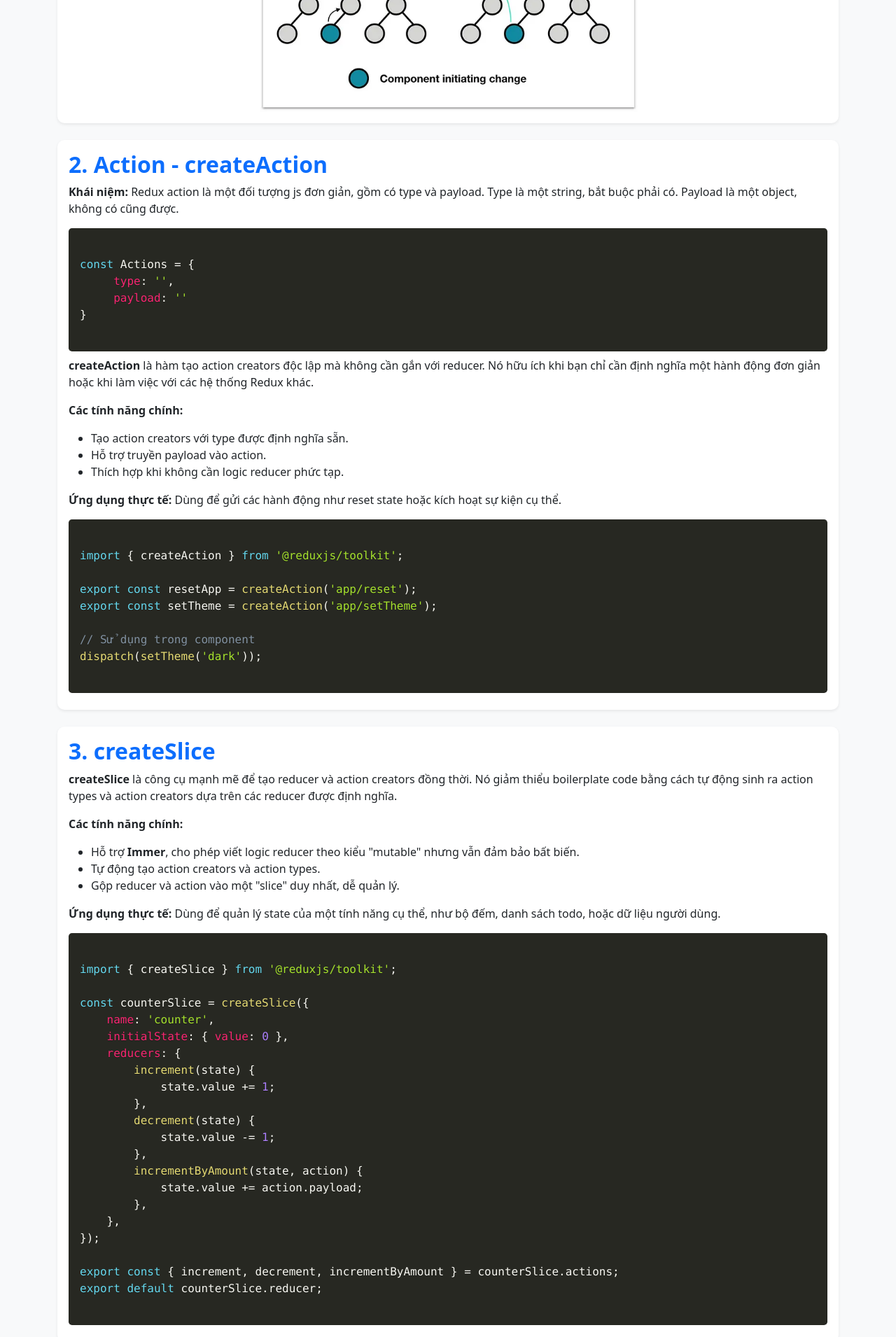
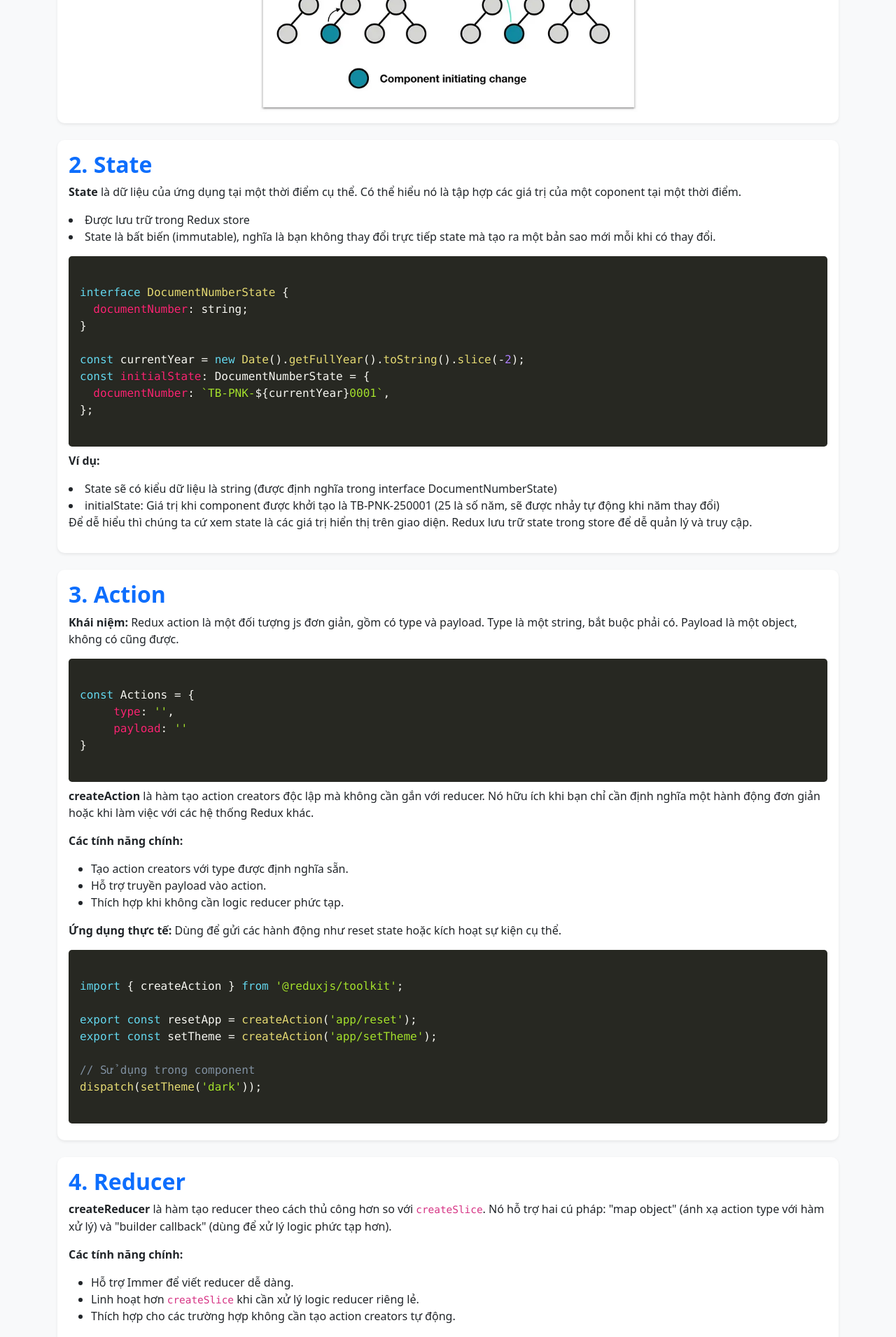
Before and after one commit to NGUYEN-LONG-BS/VPS_FLASK_MY_DEMO_PROJECT, a Flask app: template templates/redux-toolkit.html in a window 1280 px wide. Shown: the part 1568-3478 px from the top of the page at 70% size. Run offline with Flask 3, Linux system fonts and the light colour scheme; the template is opened without the code that fills it, so the values that code supplies are empty; some libraries are stand-ins or nearby versions.

Commit message:
note tutorial redux toolkit

```diff
--- a/templates/redux-toolkit.html
+++ b/templates/redux-toolkit.html
@@ -56,10 +56,11 @@
             <div class="collapse navbar-collapse" id="navbarNav">
                 <ul class="navbar-nav ms-auto">
                     <li class="nav-item"><a class="nav-link" href="#configureStore">Store</a></li>
+                    <li class="nav-item"><a class="nav-link" href="#State">State</a></li>
                     <li class="nav-item"><a class="nav-link" href="#createAction">Action</a></li>
-                    <li class="nav-item"><a class="nav-link" href="#createSlice">createSlice</a></li>
+                    <li class="nav-item"><a class="nav-link" href="#createReducer">Reducer</a></li>
+                    <li class="nav-item"><a class="nav-link" href="#createSlice">Slice</a></li>
                     <li class="nav-item"><a class="nav-link" href="#createAsyncThunk">createAsyncThunk</a></li>
-                    <li class="nav-item"><a class="nav-link" href="#createReducer">createReducer</a></li>
                     <li class="nav-item"><a class="nav-link" href="#createSelector">createSelector</a></li>
                     <li class="nav-item"><a class="nav-link" href="#middleware">Middleware</a></li>
                     <li class="nav-item"><a class="nav-link" href="#rtkQuery">RTK Query</a></li>
@@ -121,10 +122,39 @@ export default store;
             </div>
         </div>
 
+        <!-- State -->
+        <div id="State" class="card mb-4 shadow-sm">
+            <div class="card-body">
+                <h2 class="section-title card-title">2. State</h2>
+                <p>
+                    <strong>State</strong> là dữ liệu của ứng dụng tại một thời điểm cụ thể. Có thể hiểu nó là tập hợp các giá trị của một coponent tại một thời điểm.
+                    <li>Được lưu trữ trong Redux store</li>
+                    <li>State là bất biến (immutable), nghĩa là bạn không thay đổi trực tiếp state mà tạo ra một bản sao mới mỗi khi có thay đổi.</li>
+
+                </p>
+                <pre><code class="language-javascript">
+interface DocumentNumberState {
+  documentNumber: string;
+}
+
+const currentYear = new Date().getFullYear().toString().slice(-2);
+const initialState: DocumentNumberState = {
+  documentNumber: `TB-PNK-${currentYear}0001`,
+};
+                </code></pre>
+                <p>
+                    <strong>Ví dụ:</strong>
+                    <li>State sẽ có kiểu dữ liệu là string (được định nghĩa trong interface DocumentNumberState)</li>
+                    <li>initialState: Giá trị khi component được khởi tạo là TB-PNK-250001 (25 là số năm, sẽ được nhảy tự động khi năm thay đổi)</li>
+                    <p>Để dễ hiểu thì chúng ta cứ xem state là các giá trị hiển thị trên giao diện. Redux lưu trữ state trong store để dễ quản lý và truy cập.</p>
+                </p>
+            </div>
+        </div>
+
         <!-- createAction -->
         <div id="createAction" class="card mb-4 shadow-sm">
             <div class="card-body">
-                <h2 class="section-title card-title">2. Action - createAction</h2>
+                <h2 class="section-title card-title">3. Action</h2>
                 <p>
                     <strong>Khái niệm:</strong> Redux action là một đối tượng js đơn giản, gồm có type và payload. Type là một string, bắt buộc phải có. Payload là một object, không có cũng được.
                 </p>
@@ -160,11 +190,47 @@ dispatch(setTheme('dark'));
             </div>
         </div>
 
+        <!-- createReducer -->
+        <div id="createReducer" class="card mb-4 shadow-sm">
+            <div class="card-body">
+                <h2 class="section-title card-title">4. Reducer</h2>
+                <p>
+                    <strong>createReducer</strong> là hàm tạo reducer theo cách thủ công hơn so với <code>createSlice</code>. Nó hỗ trợ hai cú pháp: "map object" (ánh xạ action type với hàm xử lý) và "builder callback" (dùng để xử lý logic phức tạp hơn).
+                </p>
+                <p>
+                    <strong>Các tính năng chính:</strong>
+                    <ul>
+                        <li>Hỗ trợ Immer để viết reducer dễ dàng.</li>
+                        <li>Linh hoạt hơn <code>createSlice</code> khi cần xử lý logic reducer riêng lẻ.</li>
+                        <li>Thích hợp cho các trường hợp không cần tạo action creators tự động.</li>
+                    </ul>
+                    <strong>Ứng dụng thực tế:</strong> Dùng khi cần tạo reducer độc lập hoặc tích hợp với các action từ nguồn khác.
+                </p>
+                <pre><code class="language-javascript">
+import { createReducer } from '@reduxjs/toolkit';
+
+const initialState = { count: 0 };
+
+const counterReducer = createReducer(initialState, {
+    'counter/increment': (state) => {
+        state.count += 1;
+    },
+    'counter/decrement': (state) => {
+        state.count -= 1;
+    },
+});
+
+export default counterReducer;
+                </code></pre>
+            </div>
+        </div>
+
         <!-- createSlice -->
         <div id="createSlice" class="card mb-4 shadow-sm">
             <div class="card-body">
-                <h2 class="section-title card-title">3. createSlice</h2>
+                <h2 class="section-title card-title">5. Slice - createSlice</h2>
                 <p>
+                    <strong>Slice</strong> là kết hợp giữa state, actions và reducers.
                     <strong>createSlice</strong> là công cụ mạnh mẽ để tạo reducer và action creators đồng thời. Nó giảm thiểu boilerplate code bằng cách tự động sinh ra action types và action creators dựa trên các reducer được định nghĩa.
                 </p>
                 <p>
@@ -204,7 +270,7 @@ export default counterSlice.reducer;
         <!-- createAsyncThunk -->
         <div id="createAsyncThunk" class="card mb-4 shadow-sm">
             <div class="card-body">
-                <h2 class="section-title card-title">4. createAsyncThunk</h2>
+                <h2 class="section-title card-title">6. createAsyncThunk</h2>
                 <p>
                     <strong>createAsyncThunk</strong> là hàm dùng để xử lý các tác vụ bất đồng bộ, như gọi API. Nó tự động sinh ra các action tương ứng với ba trạng thái: <code>pending</code>, <code>fulfilled</code>, và <code>rejected</code>.
                 </p>
@@ -250,41 +316,6 @@ const userSlice = createSlice({
 });
 
 export default userSlice.reducer;
-                </code></pre>
-            </div>
-        </div>
-
-        <!-- createReducer -->
-        <div id="createReducer" class="card mb-4 shadow-sm">
-            <div class="card-body">
-                <h2 class="section-title card-title">5. createReducer</h2>
-                <p>
-                    <strong>createReducer</strong> là hàm tạo reducer theo cách thủ công hơn so với <code>createSlice</code>. Nó hỗ trợ hai cú pháp: "map object" (ánh xạ action type với hàm xử lý) và "builder callback" (dùng để xử lý logic phức tạp hơn).
-                </p>
-                <p>
-                    <strong>Các tính năng chính:</strong>
-                    <ul>
-                        <li>Hỗ trợ Immer để viết reducer dễ dàng.</li>
-                        <li>Linh hoạt hơn <code>createSlice</code> khi cần xử lý logic reducer riêng lẻ.</li>
-                        <li>Thích hợp cho các trường hợp không cần tạo action creators tự động.</li>
-                    </ul>
-                    <strong>Ứng dụng thực tế:</strong> Dùng khi cần tạo reducer độc lập hoặc tích hợp với các action từ nguồn khác.
-                </p>
-                <pre><code class="language-javascript">
-import { createReducer } from '@reduxjs/toolkit';
-
-const initialState = { count: 0 };
-
-const counterReducer = createReducer(initialState, {
-    'counter/increment': (state) => {
-        state.count += 1;
-    },
-    'counter/decrement': (state) => {
-        state.count -= 1;
-    },
-});
-
-export default counterReducer;
                 </code></pre>
             </div>
         </div>
```
